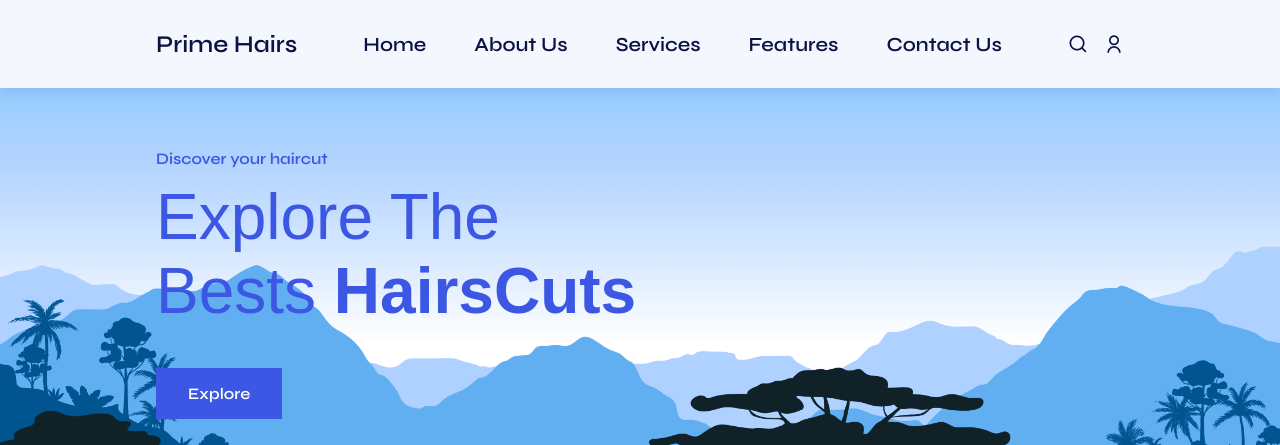
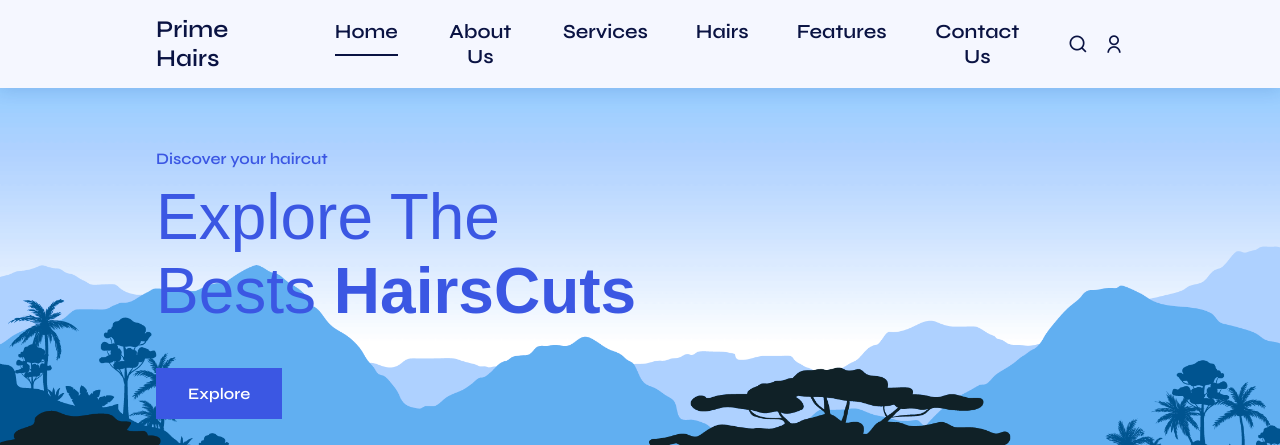
Before and after one commit to shippc/Prime-Hairs, a plain HTML site: page frontend/index.html in a window 1280 px wide. Shown: the top 445 px of the page. Drawn offline with nearby package versions, Linux system fonts and the light colour scheme.

Commit message:
Scroll Sections Active Link

```diff
--- a/frontend/assets/css/style.css
+++ b/frontend/assets/css/style.css
@@ -275,6 +275,21 @@ input {
 /* Show menu */
 .show-menu {
   top: 0;
+}
+
+.active-link{
+  position: relative;
+  color: var(--title-color);
+}
+
+.active-link::before{
+  content: '';
+  position: absolute;
+  background-color: var(--title-color);
+  width: 100%;
+  height: 2px;
+  bottom: -.75rem;
+  left: 0;
 }
 
 /*=============== SEARCH ===============*/
--- a/frontend/assets/js/main.js
+++ b/frontend/assets/js/main.js
@@ -92,3 +92,23 @@ function scrollUp() {
     if (this.scrollY >= 200) scrollUp.classList.add('show-scroll'); else scrollUp.classList.remove('show-scroll')
 }
 window.addEventListener('scroll', scrollUp)
+
+/*==================== SCROLL SECTIONS ACTIVE LINK ====================*/
+const sections = document.querySelectorAll('section[id]')
+
+function scrollActive() {
+    const scrollY = window.pageYOffset
+
+    sections.forEach(current => {
+        const sectionHeight = current.offsetHeight
+        const sectionTop = current.offsetTop - 50;
+        sectionId = current.getAttribute('id')
+
+        if (scrollY > sectionTop && scrollY <= sectionTop + sectionHeight) {
+            document.querySelector('.nav-menu a[href*=' + sectionId + ']').classList.add('active-link')
+        } else {
+            document.querySelector('.nav-menu a[href*=' + sectionId + ']').classList.remove('active-link')
+        }
+    })
+}
+window.addEventListener('scroll', scrollActive)
--- a/frontend/index.html
+++ b/frontend/index.html
@@ -31,6 +31,9 @@
                         </li>
                         <li class="nav-item">
                             <a href="#services" class="nav-link">Services</a>
+                        </li>
+                        <li class="nav-item">
+                            <a href="#hairs" class="nav-link">Hairs</a>
                         </li>
                         <li class="nav-item">
                             <a href="#features" class="nav-link">Features</a>
```
